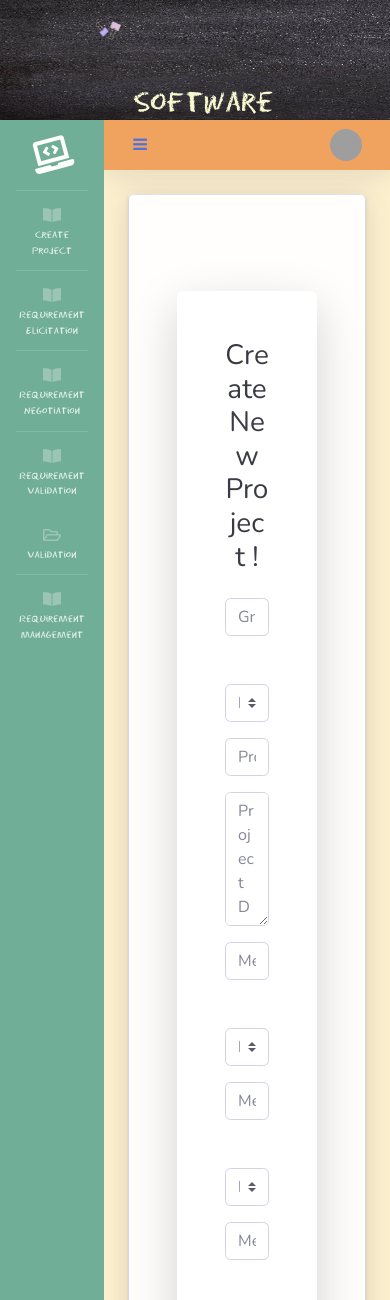
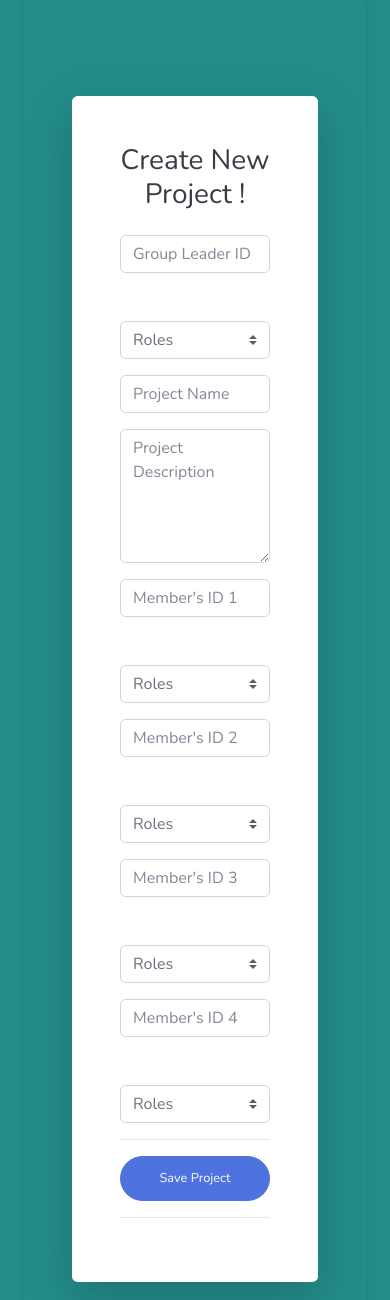
Before and after one commit to aliyafthh/SRE-Tool, a PHP site: page /createProject.php in a window 390 px wide. Shown: the top 1300 px of the page. Run offline with PHP 8.4, Linux system fonts and the light colour scheme; data that the repository does not hold is empty; grey boxes are pictures that could not be loaded.

Commit message:
create project & rv main page

```diff
--- a/RV/createProject.php
+++ b/RV/createProject.php
@@ -20,6 +20,24 @@ if(isset($_POST['insert']))
 
     $query = "INSERT INTO createproject(groupmember1,role1,projectname,projectdesc,groupmember2,role2,groupmember3,role3,groupmember4,role4,groupmember5,role5) VALUES ('".$_POST["groupmember1"]."','".$_POST["role1"]."','".$_POST["projectname"]."','".$_POST["projectdesc"]."','".$_POST["groupmember2"]."','".$_POST["role2"]."','".$_POST["groupmember3"]."','".$_POST["role3"]."','".$_POST["groupmember4"]."','".$_POST["role4"]."','".$_POST["groupmember5"]."','".$_POST["role5"]."')";
 
+    for($i=1;$i<=5;$i++){
+      if($i==1){
+        $queryy = "INSERT INTO rn_user(user_id,roles) VALUES ('".$_POST["groupmember1"]."','".$_POST["role1"]."')";
+        $queryy_run = mysqli_query($connection, $queryy);
+      }else if($i==2){
+        $queryy = "INSERT INTO rn_user(user_id,roles) VALUES ('".$_POST["groupmember2"]."','".$_POST["role2"]."')";
+        $queryy_run = mysqli_query($connection, $queryy);
+      }else if($i==3){
+        $queryy = "INSERT INTO rn_user(user_id,roles) VALUES ('".$_POST["groupmember3"]."','".$_POST["role3"]."')";
+        $queryy_run = mysqli_query($connection, $queryy);
+      }else if($i==4){
+        $queryy = "INSERT INTO rn_user(user_id,roles) VALUES ('".$_POST["groupmember4"]."','".$_POST["role4"]."')";
+        $queryy_run = mysqli_query($connection, $queryy);
+      }else if($i==5){
+        $queryy = "INSERT INTO rn_user(user_id,roles) VALUES ('".$_POST["groupmember4"]."','".$_POST["role5"]."')";
+        $queryy_run = mysqli_query($connection, $queryy);
+      }
+    }
     $query_run = mysqli_query($connection, $query);
 
     if(!$query_run)
@@ -51,6 +69,16 @@ if(isset($_POST['insert']))
   <meta name="author" content="">
 
   <title>SRE Tool</title>
+  <style>
+.hi{
+  background : #238C89;
+
+
+}
+</style>
+</head>
+<body class =  "hi">
+
 
   <!-- Custom fonts for this template-->
   <link href="vendor/fontawesome-free/css/all.min.css" rel="stylesheet" type="text/css">
@@ -69,241 +97,10 @@ if(isset($_POST['insert']))
   <link href="checklist.css" rel="stylesheet"> -->
 
 
-  <style>
-    .img1 {
-      width: 10%;
-      float: left;
-    }
-
-    .clearBoth {
-      clear: both;
-    }
-
-    .hed {
-      float: left;
-      padding: 30px;
-      margin-left: 10px;
-      margin-top: 10px;
-    }
-
-    .heder {
-      float: left;
-      width: 100%;
-      /* background-color: #F29D4B; */
-      background-image: url("images/black.jpg");
-      background-size: 1550px 135px;
-      height: 120px;
-    }
-
-    .hed3 {
-      margin-left: 24%;
-      color: lightgoldenrodyellow;
-      font-family: myFirstFont;
-    }
-
-    .topbarz {
-      float: right;
-      width: 100%;
-      background-color: #F0A35E;
-      /* background-image: url("../images/wood.png"); */
-      height: 50px;
-    }
-
-    @font-face {
-      font-family: myFirstFont;
-      src: url("images/EraserDust.ttf");
-    }
-
-    .bodyody {
-      /* background-image: url("../images/black.jpg");
-      background-size: 1500px 1000px; */
-      background-color: #FCF0CF !important;
-    }
-
-    .sidenavi {
-      background-color: #70AE98;
-      /* background-image: linear-gradient(180deg, #4e73df 10%, #224abe 100%); */
-      background-size: cover;
-      font-family: myFirstFont;
-    }
-
-    input[type="radio"] {
-      display: none;
-    }
-
-    input[type="radio"]:checked+label {
-      border: 2px solid lightgray;
-      border-radius: 4px;
-    }
-
-    div.inline {
-      float: left;
-      margin-left: 16%;
-      margin-right: 16%;
-      padding: 10px;
-    }
-
-    .btn-pastel {
-      color: #fff;
-      background-color: #F6A7C1;
-      border-color: #F6A7C1
-    }
-
-    .button {
-      border-style: solid;
-      border-width: 5px;
-      border-radius: 12px;
-      padding: 10px 10px;
-      text-align: center;
-      text-decoration: none;
-      display: inline-block;
-      font-size: 16px;
-      margin: 30px 100px 30px;
-      cursor: pointer;
-      color: #fff;
-      background-color: #F6A7C1;
-      border-color: #F6A7C1
-    }
-  </style>
-
-</head>
-<!-- Header -->
-<header class="heder">
-  <div class="hed3">
-    <img src="images/clip.gif" alt="Study" class="img1" style="margin-top: 20px;">
-    <h2 class="hed">Software Requirements Engineering</h2>
-    <img src="images/paperplane.gif" alt="Study" class="img1">
-  </div>
-</header>
-
-<br class="clearBoth" />
-
-<!-- Body -->
-
-<body id="page-top">
-
-  <!-- Page Wrapper -->
-  <div id="wrapper">
-
-    <!-- Sidebar -->
-    <ul class="navbar-nav sidenavi sidebar sidebar-dark accordion" id="accordionSidebar">
-
-      <!-- Sidebar - Brand -->
-      <a class="sidebar-brand d-flex align-items-center justify-content-center" href="index.php">
-        <div class="sidebar-brand-icon rotate-n-15">
-          <i class="fas fa-laptop-code"></i>
-        </div>
-        <div class="sidebar-brand-text mx-3">SRE Tool</div>
-      </a>
-
-      <!-- Divider -->
-      <hr class="sidebar-divider my-0">
-
-<li class='nav-item'>
-  <a class='nav-link' href="../RV/createProject.php">
-    <i class="fas fa-book-open"></i>
-    <span>Create Project</span></a>
-</li>
-    <hr class="sidebar-divider my-0">
-
-    <li class="nav-item">
-
-      <div id="collapseTwo" class="collapse" aria-labelledby="headingTwo" data-parent="#accordionSidebar">
-        <div class="bg-white py-2 collapse-inner rounded">
-        <li class='nav-item'>
-      <a class='nav-link' href="../Elicitation/createReq.php">
-        <i class="fas fa-book-open"></i>
-        <span>Requirement Elicitation</span></a>
-    </li>
-    <hr class="sidebar-divider my-0">
-
-    <li class='nav-item'>
-      <a class='nav-link' href="../Requirement Negotation/homeNego.php">
-        <i class="fas fa-book-open"></i>
-        <span>Requirement Negotiation</span></a>
-    </li>
-    <hr class="sidebar-divider my-0">
-    <li class='nav-item'>
-      <a class='nav-link' href="../RV/rvpoption.php">
-        <i class="fas fa-book-open"></i>
-        <span>Requirement Validation</span></a>
-    </li>
-    <li class="nav-item">
-        <a class="nav-link collapsed" href="#" data-toggle="collapse" data-target="#collapseTwoo" aria-expanded="true" aria-controls="collapseTwoo">
-          <i class="far fa-folder-open"></i>
-          <span>Validation</span>
-        </a>
-        <div id="collapseTwoo" class="collapse" aria-labelledby="headingTwo" data-parent="#accordionSidebar">
-          <div class="bg-white py-2 collapse-inner rounded">
-
-            <a class="collapse-item" href="principles.php">Principles</a>
-            <a class="collapse-item" href="techniques.php">Techniques</a>
-          </div>
-        </div>
-      </li>
-    <hr class="sidebar-divider my-0">
-    <li class='nav-item'>
-      <a class='nav-link' href="../RM/index.php?id=<?php echo $id; ?>" >
-        <i class="fas fa-book-open"></i>
-        <span>Requirement Management</span></a>
-    </li>
-
-
-
-
-    <!-- Divider -->
-    <hr class="sidebar-divider d-none d-md-block">
-
-    <!-- Sidebar Toggler (Sidebar) -->
-    <div class="text-center d-none d-md-inline">
-      <button class="rounded-circle border-0" id="sidebarToggle"></button>
-    </div>
-
-  </ul>
-    <!-- End of Sidebar -->
-
-    <!-- Content Wrapper -->
-    <div id="content-wrapper" class="d-flex flex-column bodyody">
-      <!-- Main Content -->
-      <div id="content">
-
-        <!-- Topbar -->
-        <nav class="navbar navbar-expand navbar-light topbar mb-4 static-top shadow topbarz">
-
-          <!-- Sidebar Toggle (Topbar) -->
-          <button id="sidebarToggleTop" class="btn btn-link d-md-none rounded-circle mr-3">
-            <i class="fa fa-bars"></i>
-          </button>
-
-          <!-- Topbar Navbar -->
-          <ul class="navbar-nav ml-auto">
-
-
-            <div class="topbar-divider d-none d-sm-block"></div>
-
-            <!-- Nav Item - User Information -->
-            <li class="nav-item dropdown no-arrow">
-              <a class="nav-link dropdown-toggle" href="#" id="userDropdown" role="button" data-toggle="dropdown" aria-haspopup="true" aria-expanded="false">
-                <span class="mr-2 d-none d-lg-inline small" style="color: lightgoldenrodyellow;">Akhma Luna</span>
-                <img class="img-profile rounded-circle" src="https://source.unsplash.com/QAB-WJcbgJk/60x60">
-              </a>
-              <!-- Dropdown - User Information -->
-              <div class="dropdown-menu dropdown-menu-right shadow animated--grow-in" aria-labelledby="userDropdown">
-                <a class="dropdown-item" href="#" data-toggle="modal" data-target="#logoutModal">
-                  <i class="fas fa-sign-out-alt fa-sm fa-fw mr-2 text-gray-400"></i>
-                  Logout
-                </a>
-              </div>
-            </li>
-
-          </ul>
-
-        </nav>
-        <!-- End of Topbar -->
 
         <!-- Begin Page Content -->
-        <div class="container-fluid">
-          <div class="card shadow mb-4" style="background-color:rgba(255, 255, 255, 0.95)">
+        <div class="container-fluid hi">
+          <!-- <div class="card shadow mb-4" style="background-color:#238C89"> -->
             <div class="card-body shadow-sm p-5">
               <h3 class="text-muted">
               <div class="card o-hidden border-0 shadow-lg my-5">
@@ -338,21 +136,21 @@ if(isset($_POST['insert']))
                           </div>
                         </div>
                         <div class="form-group">
-                          <input type="text" class="form-control" name = "projectname" id="projectname" placeholder="Project Name">
+                          <input type="text" class="form-control" name = "projectname" id="projectname" placeholder="Project Name" required>
                         </div>
 
                         <div class="form-group">
-                          <textarea class="form-control" name="projectdesc" rows="5" cols="30" id = "projectdesc" placeholder="Project Description"></textarea>
+                          <textarea class="form-control" name="projectdesc" rows="5" cols="30" id = "projectdesc" placeholder="Project Description" required></textarea>
                         </div>
 
                         <div class="form-group row">
                           <div class="col-sm-7 mb-5 mb-sm-0">
-                            <input type="text" class="form-control " name = "groupmember2" id="groupmember2" placeholder="Member's ID 1">
+                            <input type="text" class="form-control " name = "groupmember2" id="groupmember2" placeholder="Member's ID 1" pattern="[0-9]+" maxlength="8" title = "ID must be [example: 18XXXXXXXX]" required>
                           </div>
                           <div class="col-sm-5">
                             <!-- <input type="text" class="form-control form-control-user" id="exampleLastName" placeholder="Lecture"> -->
-                            <select name = "role2" id = "role2" class=" form-control custom-select" >
-                              <option selected>Roles</option>
+                            <select name = "role2" id = "role2" class=" form-control custom-select" required >
+                              <option disable value="" selected hidden>Roles</option>
                               <option value="Top Management">Top Management</option>
                               <option value="Project Manager">Project Manager</option>
                               <option value="System Analyst">System Analyst</option>
```
Also changed, not shown: other parts of RV/createProject.php (+14 -15 lines), RV/rvpoption.php (+157 -138 lines).
